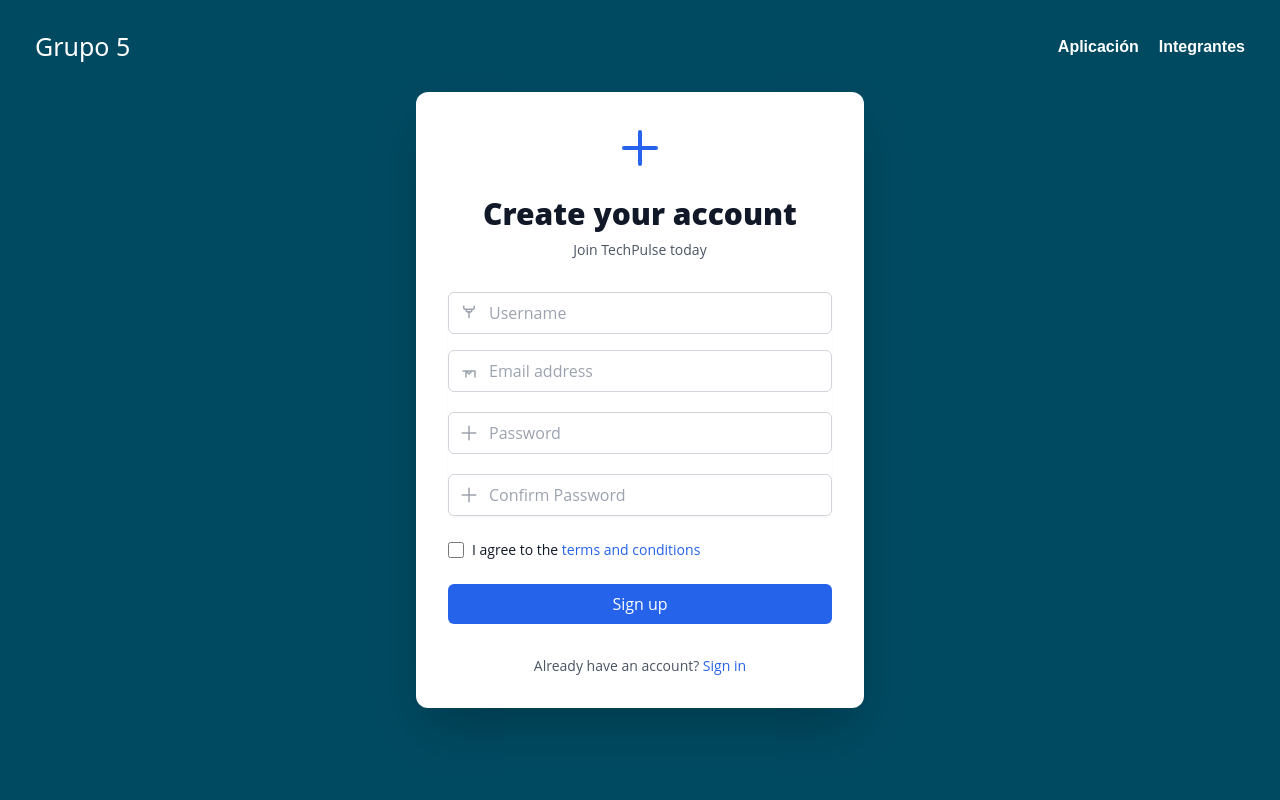
After one commit to leiqne/techpulse, a Flask app: page /register in a window 1280 px wide. The commit adds this page. Run offline with Flask 3, Linux system fonts and the light colour scheme; some libraries are stand-ins or nearby versions.

Commit message:
se hizo el registro

```diff
--- a/app/routes/public/route.py
+++ b/app/routes/public/route.py
@@ -9,6 +9,9 @@
 @route.get("/login")
 def login():
     return render_template("login.html")
+@route.get("/register")
+def register():
+    return render_template("register.html")
 @route.get("/application")
 def application():
    return render_template("app.html")
--- a/app/routes/public/templates/app.html
+++ b/app/routes/public/templates/app.html
@@ -28,7 +28,7 @@
     <script src="{{url_for('static', filename='js/index.js')}}"></script>
     <!-- Footer -->
     <footer class="footer  text-white">
-        <p>© 2023 grupo 2 mate computacional</p>
+        <p>© 2024 grupo 5 Sistemas operativos</p>
         <div class="wave" style="height: 150px; overflow: hidden;">
             <svg viewBox="0 0 500 150" preserveAspectRatio="none" style="height: 100%; width: 100%;">
                 <path d="M-5.64,33.06 C86.34,-58.69 315.46,110.05 500.00,49.98 L588.03,174.19 L0.00,150.00 Z"
--- a/app/routes/public/templates/index.html
+++ b/app/routes/public/templates/index.html
@@ -17,6 +17,9 @@
         </li>
         <li>
           <a href="#integrantes">Integrantes</a>
+        </li>
+        <li>
+          <a href="/login">Login</a>
         </li>
       </ul>
     </nav>
--- /dev/null
+++ b/app/routes/public/templates/register.html
@@ -0,0 +1,79 @@
+{% extends "base.html" %}
+
+{% block head %}
+    <link rel="stylesheet" href="{{ url_for('static', filename='css/index.css') }}">
+    <link rel="stylesheet" href="{{ url_for('static', filename='css/register.css') }}">
+{% endblock %}
+
+{% block title %} TechPulse - Register {% endblock %}
+
+{% block body %}
+    <div class="flex items-center justify-center min-h-screen bg-[#004a61]">
+        <div class="w-full max-w-md p-8 space-y-8 bg-white rounded-xl shadow-2xl">
+            <div class="text-center">
+                <svg class="mx-auto h-12 w-12 text-blue-600" xmlns="http://www.w3.org/2000/svg" fill="none" viewBox="0 0 24 24" stroke="currentColor"><path stroke-linecap="round" stroke-linejoin="round" stroke-width="2" d="M12 4v16m8-8H4" /></svg>
+                <h2 class="mt-6 text-3xl font-extrabold text-gray-900">Create your account</h2>
+                <p class="mt-2 text-sm text-gray-600">Join TechPulse today</p>
+            </div>
+            <form class="mt-8 space-y-6" id="registerForm">
+                <div class="rounded-md shadow-sm ">
+                    <div class="mb-4">
+                        <label for="username" class="sr-only">Username</label>
+                        <div class="relative">
+                            <input id="username" name="username" type="text" required class="pl-10 block w-full p-2 border border-gray-300 rounded-md" placeholder="Username">
+                            <svg class="absolute left-3 top-1/2 transform -translate-y-1/2 text-gray-400" width="18" height="18" fill="none" viewBox="0 0 24 24" stroke="currentColor"><path stroke-linecap="round" stroke-linejoin="round" stroke-width="2" d="M5 3v2a2 2 0 0 0 2 2h10a2 2 0 0 0 2-2V3m-3 4a4 4 0 1 1-8 0M12 10v8" /></svg>
+                        </div>
+                    </div>
+                    <div class="boxes">
+                        <label for="email" class="sr-only">Email address</label>
+                        <div class="relative">
+                            <input id="email" name="email" type="email" required class="pl-10 block w-full p-2 border border-gray-300 rounded-md" placeholder="Email address">
+                            <svg class="absolute left-3 top-1/2 transform -translate-y-1/2 text-gray-400" width="18" height="18" fill="none" viewBox="0 0 24 24" stroke="currentColor"><path stroke-linecap="round" stroke-linejoin="round" stroke-width="2" d="M16 12H8m0 0H4m4 0v8m0-8h12v8M8 12l4 4 4-4" /></svg>
+                        </div>
+                    </div>
+                    <div class="boxes">
+                        <label for="password" class="sr-only">Password</label>
+                        <div class="relative">
+                            <input id="password" name="password" type="password" required class="pl-10 block w-full p-2 border border-gray-300 rounded-md" placeholder="Password">
+                            <svg class="absolute left-3 top-1/2 transform -translate-y-1/2 text-gray-400" width="18" height="18" fill="none" viewBox="0 0 24 24" stroke="currentColor"><path stroke-linecap="round" stroke-linejoin="round" stroke-width="2" d="M12 3v18m9-9H3" /></svg>
+                        </div>
+                    </div>
+                    <div>
+                        <label for="confirm-password" class="sr-only">Confirm Password</label>
+                        <div class="relative">
+                            <input id="confirm-password" name="confirm-password" type="password" required class="pl-10 block w-full p-2 border border-gray-300 rounded-md" placeholder="Confirm Password">
+                            <svg class="absolute left-3 top-1/2 transform -translate-y-1/2 text-gray-400" width="18" height="18" fill="none" viewBox="0 0 24 24" stroke="currentColor"><path stroke-linecap="round" stroke-linejoin="round" stroke-width="2" d="M12 3v18m9-9H3" /></svg>
+                        </div>
+                    </div>
+                </div>
+                <div class="flex items-center justify-between">
+                    <div class="flex items-center">
+                        <input id="terms" type="checkbox" class="h-4 w-4 text-blue-600 border-gray-300 rounded focus:ring-blue-500">
+                        <label for="terms" class="ml-2 block text-sm text-gray-900">I agree to the <a href="#" class="text-blue-600 hover:text-blue-500">terms and conditions</a></label>
+                    </div>
+                </div>
+                <div>
+                    <button type="submit" class="w-full flex justify-center py-2 px-4 text-white bg-blue-600 rounded-md">Sign up</button>
+                </div>
+            </form>
+            <div class="text-center">
+                <p class="mt-4 text-sm text-gray-600">Already have an account? <a href="#" class="text-blue-600 hover:text-blue-500">Sign in</a></p>
+            </div>
+        </div>
+    </div>
+{% endblock %}
+
+{% block scripts %}
+    <script>
+        document.getElementById('registerForm').addEventListener('submit', function(e) {
+            e.preventDefault();
+            const username = document.getElementById('username').value;
+            const email = document.getElementById('email').value;
+            const password = document.getElementById('password').value;
+            const confirmPassword = document.getElementById('confirm-password').value;
+            const terms = document.getElementById('terms').checked;
+
+            console.log('Registration attempted with:', { username, email, password, confirmPassword, terms });
+        });
+    </script>
+{% endblock %}
--- /dev/null
+++ b/app/static/css/register.css
@@ -0,0 +1,3 @@
+.boxes{
+    margin-bottom: 20px;;
+}
```
